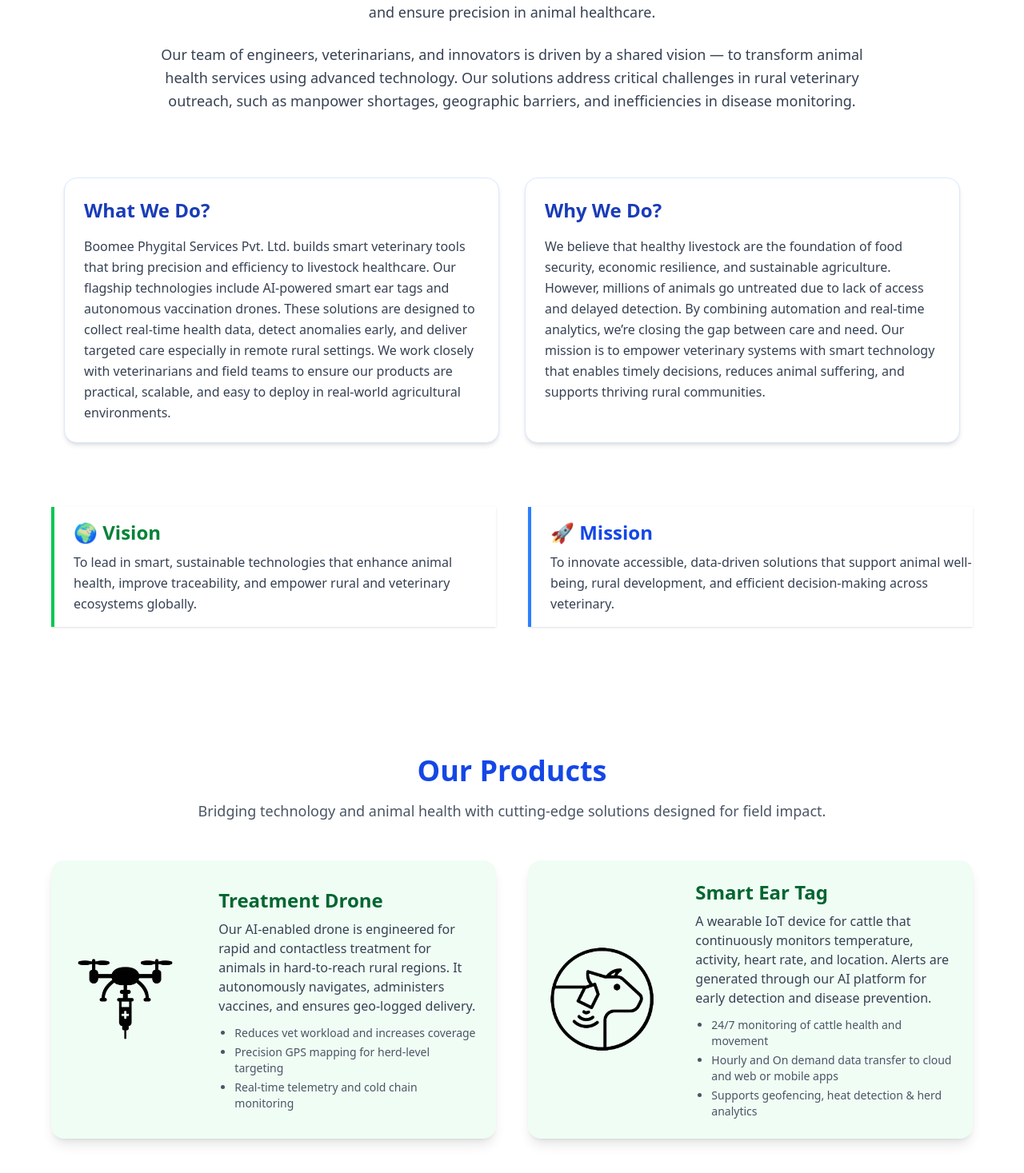
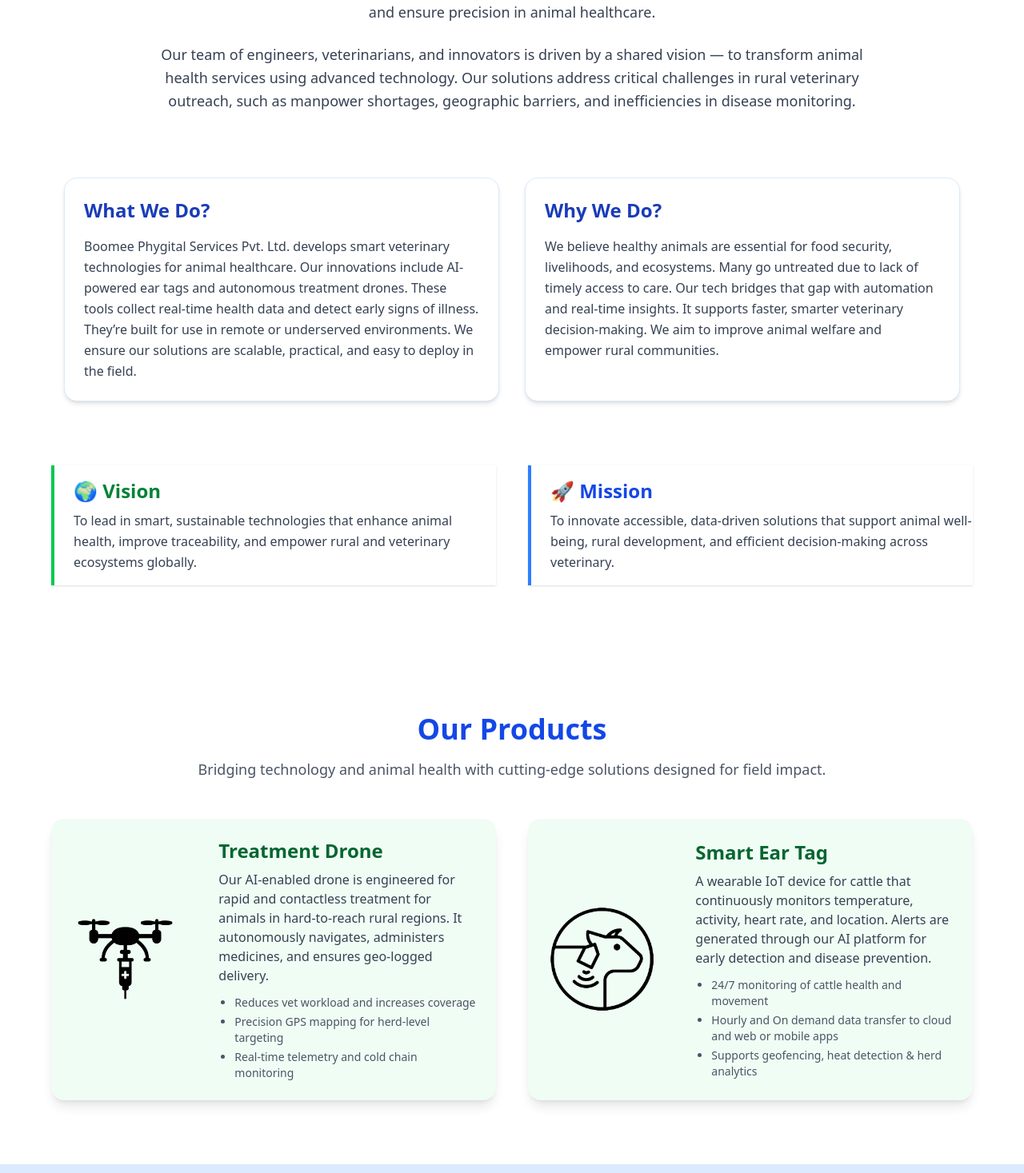
Before and after one commit to annmariya-boomee/boomee-website, a Next.js app in the folder boomee/: page / in a window 1280 px wide. Shown: the part 994-2461 px from the top of the page at 80% size. Built offline with nearby package versions, Linux system fonts and the light colour scheme.

Commit message:
Update page.tsx

```diff
--- a/boomee/app/page.tsx
+++ b/boomee/app/page.tsx
@@ -141,7 +141,7 @@
   <div className="bg-white shadow-md rounded-2xl p-6 border border-blue-100">
     <h3 className="text-2xl font-semibold text-blue-800 mb-4">What We Do?</h3>
     <p className="text-gray-700 text-base leading-relaxed">
-      Boomee Phygital Services Pvt. Ltd. builds smart veterinary tools that bring precision and efficiency to livestock healthcare. Our flagship technologies include AI-powered smart ear tags and autonomous vaccination drones. These solutions are designed to collect real-time health data, detect anomalies early, and deliver targeted care especially in remote rural settings. We work closely with veterinarians and field teams to ensure our products are practical, scalable, and easy to deploy in real-world agricultural environments.
+      Boomee Phygital Services Pvt. Ltd. develops smart veterinary technologies for animal healthcare. Our innovations include AI-powered ear tags and autonomous treatment drones. These tools collect real-time health data and detect early signs of illness. They’re built for use in remote or underserved environments. We ensure our solutions are scalable, practical, and easy to deploy in the field.
     </p>
   </div>
 
@@ -149,7 +149,7 @@
   <div className="bg-white shadow-md rounded-2xl p-6 border border-blue-100">
     <h3 className="text-2xl font-semibold text-blue-800 mb-4">Why We Do?</h3>
     <p className="text-gray-700 text-base leading-relaxed">
-      We believe that healthy livestock are the foundation of food security, economic resilience, and sustainable agriculture. However, millions of animals go untreated due to lack of access and delayed detection. By combining automation and real-time analytics, we’re closing the gap between care and need. Our mission is to empower veterinary systems with smart technology that enables timely decisions, reduces animal suffering, and supports thriving rural communities.
+      We believe healthy animals are essential for food security, livelihoods, and ecosystems. Many go untreated due to lack of timely access to care. Our tech bridges that gap with automation and real-time insights. It supports faster, smarter veterinary decision-making. We aim to improve animal welfare and empower rural communities.
     </p>
   </div>
 </div>
@@ -201,7 +201,7 @@
         <div className="p-6 flex flex-col justify-center md:w-2/3">
           <h3 className="text-2xl font-bold text-green-800 mb-2">Treatment Drone</h3>
           <p className="text-gray-700 mb-3">
-            Our AI-enabled drone is engineered for rapid and contactless treatment for animals in hard-to-reach rural regions. It autonomously navigates, administers vaccines, and ensures geo-logged delivery.
+            Our AI-enabled drone is engineered for rapid and contactless treatment for animals in hard-to-reach rural regions. It autonomously navigates, administers medicines, and ensures geo-logged delivery.
           </p>
           <ul className="text-sm text-gray-600 list-disc pl-5 space-y-1">
             <li>Reduces vet workload and increases coverage</li>
```
